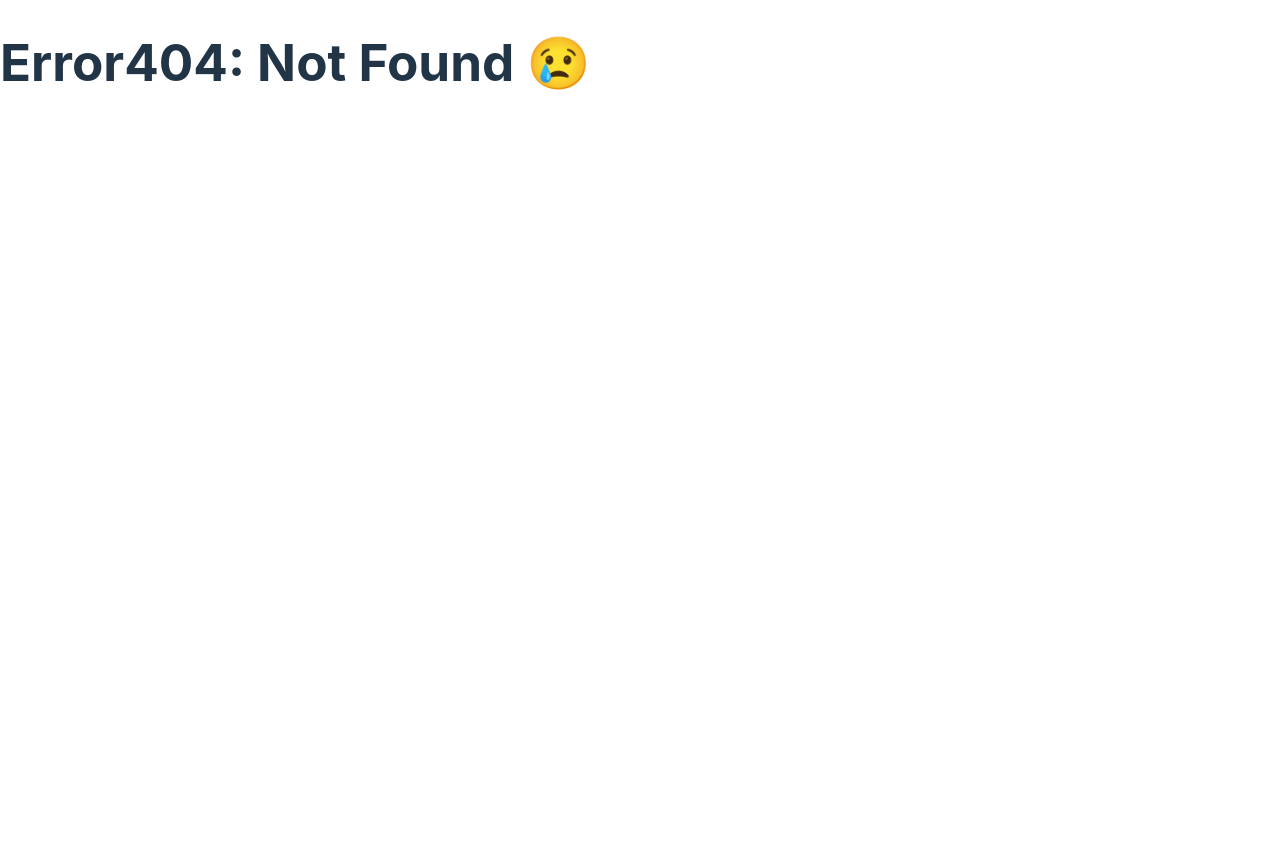
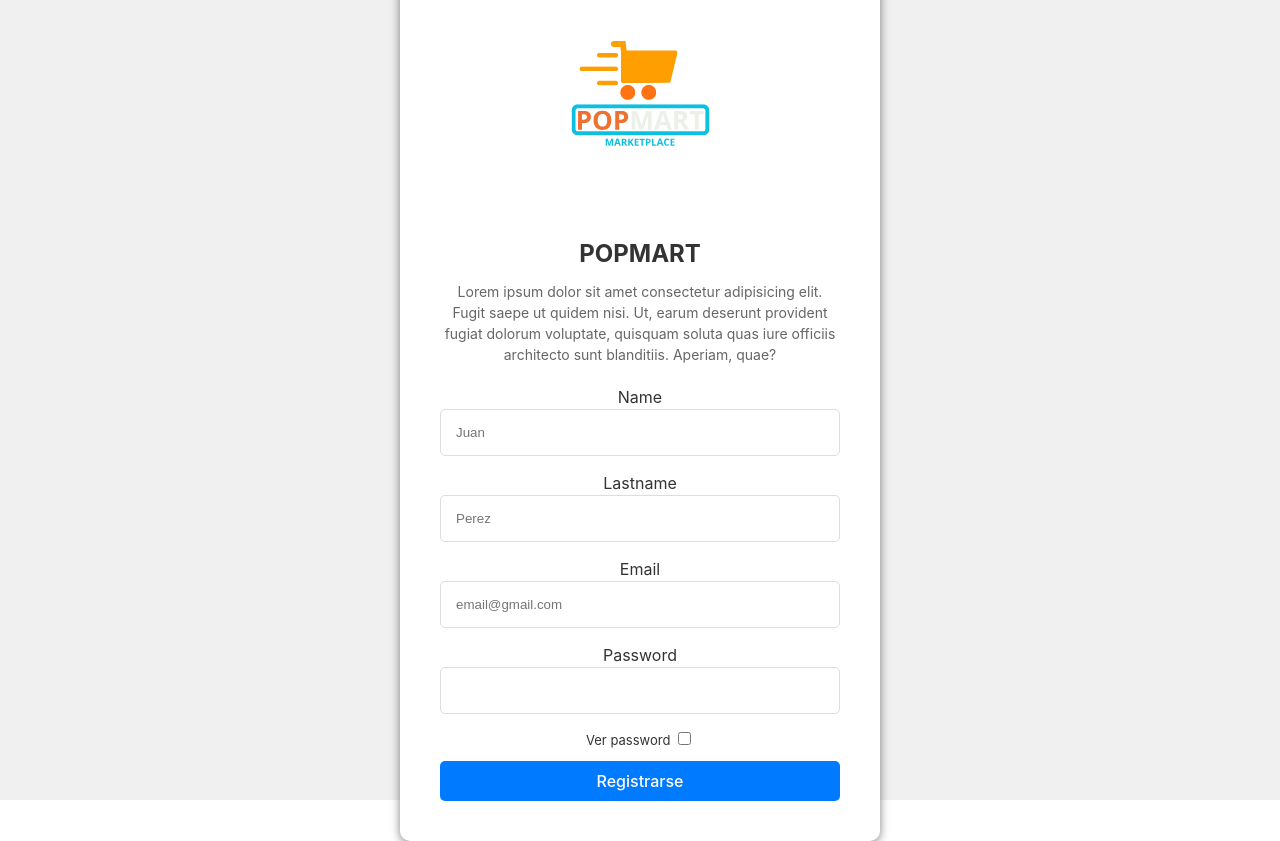
Before and after one commit to No-Country-simulation/c20-21-m-node-react, a React (Vite) app in the folder frontend/: page /register in a window 1280 px wide. Before the commit this address had no page. Built offline with nearby package versions, Linux system fonts and the light colour scheme.

Commit message:
register finished

```diff
--- a/frontend/src/pages/Product/CreateProduct.jsx
+++ b/frontend/src/pages/Product/CreateProduct.jsx
@@ -58,7 +58,7 @@ const handleSubmit = (e) => {
     formData.append("category", category);
     formData.append("productImage", image);
 
-    fetch(import.meta.env.VITE_URL_BACKEND+"/api/products", {
+    fetch(import.meta.env.VITE_URL_BACKEND + "/api/products", {
       method: "POST",
       body: formData,
     })
--- /dev/null
+++ b/frontend/src/pages/Register/Register.jsx
@@ -0,0 +1,151 @@
+import "./register.style.css";
+import logoImage from "../../assets/logoImage.svg";
+import { useState } from "react";
+import { useNavigate } from "react-router-dom";
+import toast from "react-hot-toast";
+
+const regex = /^[a-zA-Z0-9!@#$%^&*]{6,16}$/;
+
+function Register() {
+  const [email, setEmail] = useState("");
+  const [password, setPassword] = useState("");
+  const [name, setName] = useState("");
+  const [lastname, setLastname] = useState("");
+  const [passwordError, setPasswordError] = useState("");
+  const [isPassVisible, setIsPassVisible] = useState(false);
+
+  const navigate = useNavigate()
+
+  const resetAllFields = () => {
+    setEmail("")
+    setPassword("")
+    setName("")
+    setPasswordError("")
+    setIsPassVisible(false)
+    document.getElementById("register-form").reset();
+  }
+
+  const handleResponseOk = (data) => {
+    console.log(data);
+    toast.success('Product created successfully');
+    resetAllFields();
+    setTimeout(()=>navigate("/"), 2000)
+
+  };
+
+  const handleResponseError = (error) => {
+    console.error('Error:', error);
+    toast.error(error?.message || 'An error occurred');
+  };
+
+  const handleCheck = (e) => {
+    if (e.currentTarget.checked) {
+      setIsPassVisible(true)
+    } else {
+      setIsPassVisible(false)
+    }
+
+  }
+
+  const handlePasswordChange = (e) => {
+    setPassword(e.target.value)
+    console.log(regex.test(password))
+
+    setPasswordError("")
+  }
+
+  const handleSubmit = (e) => {
+    e.preventDefault();
+
+    if (!regex.test(password)) {
+      return setPasswordError("El password debe tener al menos 6 carácteres con una mayúscula y símbolo")
+    }
+
+    const body = {
+      email: email,
+      password: password,
+      name: name,
+      lastname: lastname
+    }
+
+    fetch(import.meta.env.VITE_URL_BACKEND + "/api/users/register", {
+      method: "POST",
+      body: JSON.stringify(body),
+      headers: {
+        'Content-Type': 'application/json',
+      },
+    })
+      .then(response => response.json())
+      .then(data => handleResponseOk(data))
+      .catch(error => handleResponseError(error))
+
+
+  }
+  return (
+    <div className="register-page">
+      <div className="register-container">
+        <img src={logoImage} alt="Logo" className="register-logo" />
+        <h1 className="register-title">POPMART</h1>
+        <p className="register-description">
+          Lorem ipsum dolor sit amet consectetur adipisicing elit. Fugit saepe
+          ut quidem nisi. Ut, earum deserunt provident fugiat dolorum voluptate,
+          quisquam soluta quas iure officiis architecto sunt blanditiis.
+          Aperiam, quae?
+        </p>
+
+        <form className="register-form" onSubmit={handleSubmit} id="register-form">
+          <label htmlFor="">
+            Name
+            <input
+              type="text"
+              placeholder="Juan"
+              className="register-input"
+              onChange={(e) => setName(e.target.value)}
+              required
+            />
+          </label>
+          <label htmlFor="">
+            Lastname
+            <input
+              type="text"
+              placeholder="Perez"
+              className="register-input"
+              onChange={(e) => setLastname(e.target.value)}
+              required
+            />
+          </label>
+          <label htmlFor="">
+            Email
+            <input
+              type="email"
+              placeholder="email@gmail.com"
+              className="register-input"
+              onChange={(e) => setEmail(e.target.value)}
+              required
+            />
+          </label>
+          <label htmlFor="">
+            Password
+            <input
+              type={isPassVisible ? "text" : "password"}
+              placeholder=""
+              className="register-input"
+              onChange={(e) => handlePasswordChange(e)}
+              required
+            />
+
+            <p className="visibility">Ver password <input type="checkbox" onChange={(e) => handleCheck(e)} /></p>
+            {passwordError && <p className="error-msg">{passwordError}</p>}
+          </label>
+
+          <button type="submit" className="register-button">
+            Registrarse
+          </button>
+        </form>
+
+      </div>
+    </div>
+  )
+}
+
+export default Register;
--- /dev/null
+++ b/frontend/src/pages/Register/register.style.css
@@ -0,0 +1,103 @@
+.register-page {
+  display: flex;
+  justify-content: center;
+  align-items: center;
+  height: 100vh;
+  background-color: #f0f0f0;
+}
+
+.register-container {
+  background-color: white;
+  padding: 40px;
+  border-radius: 10px;
+  box-shadow: 0 2px 10px rgba(0, 0, 0, 0.5);
+  text-align: center;
+  width: 400px;
+}
+
+label {
+  color: #333;
+  display: flex;
+  flex-direction: column;
+}
+
+.register-logo {
+  width: 200px;
+  margin-bottom: 20px;
+}
+
+.register-title {
+  font-size: 24px;
+  font-weight: bold;
+  color: #333;
+  margin-bottom: 10px;
+}
+
+.register-description {
+  font-size: 14px;
+  color: #666;
+  margin-bottom: 20px;
+}
+
+.register-form {
+  display: flex;
+  flex-direction: column;
+}
+
+.register-input {
+  padding: 15px;
+  margin-bottom: 15px;
+  border: 1px solid #ddd;
+  border-radius: 5px;
+  background-color: white;
+  color: #333;
+}
+
+.register-button {
+  padding: 10px;
+  background-color: #007bff;
+  color: white;
+  border: none;
+  border-radius: 5px;
+  cursor: pointer;
+}
+
+.register-footer {
+  margin-top: 20px;
+}
+
+.forgot-password,
+.create-account {
+  color: #007bff;
+  text-decoration: none;
+  margin: 10px 0;
+  display: block;
+}
+
+.guest-button {
+  margin-top: 20px;
+  padding: 10px 20px;
+  font-size: 16px;
+  border-radius: 5px;
+  background-color: #555;
+  color: white;
+  border: none;
+  cursor: pointer;
+  transition: background-color 0.3s ease;
+}
+
+.guest-button:hover {
+  background-color: #333;
+}
+
+.error-msg {
+  font-size: small;
+  margin: 0;
+  color: red;
+}
+
+.visibility {
+  font-size: small;
+  margin: 0 0 10px 0;
+
+}
--- a/frontend/src/routes/routes.jsx
+++ b/frontend/src/routes/routes.jsx
@@ -6,6 +6,7 @@ import Error404 from '../pages/Error/Error404';
 import { LandingPage } from '../pages/Landing/Landing';
 import CreateProduct from '../pages/Product/CreateProduct';
 import { Chat } from '../pages/Chat/Chat'; // Importar el componente Chat
+import Register from "../pages/Register/Register";
 
 const MyRoutes = () => {
     return (
@@ -19,7 +20,8 @@ const MyRoutes = () => {
                 <Route path="/chat/:sellerId" element={<Chat />} />
 
                 <Route path="*" element={<Error404 />} />
-                <Route path='' element={<LandingPage />} />
+                <Route path="" element={<LandingPage />} />
+                <Route path="/register" element={<Register/>} />
                 <Route path="/product">
                     <Route path='create' element={<CreateProduct />} />
                 </Route>
```
Also changed, not shown: 1 other file (tests, documents, lock files or other folders). Lines whose indentation alone changed are shown as unchanged.
